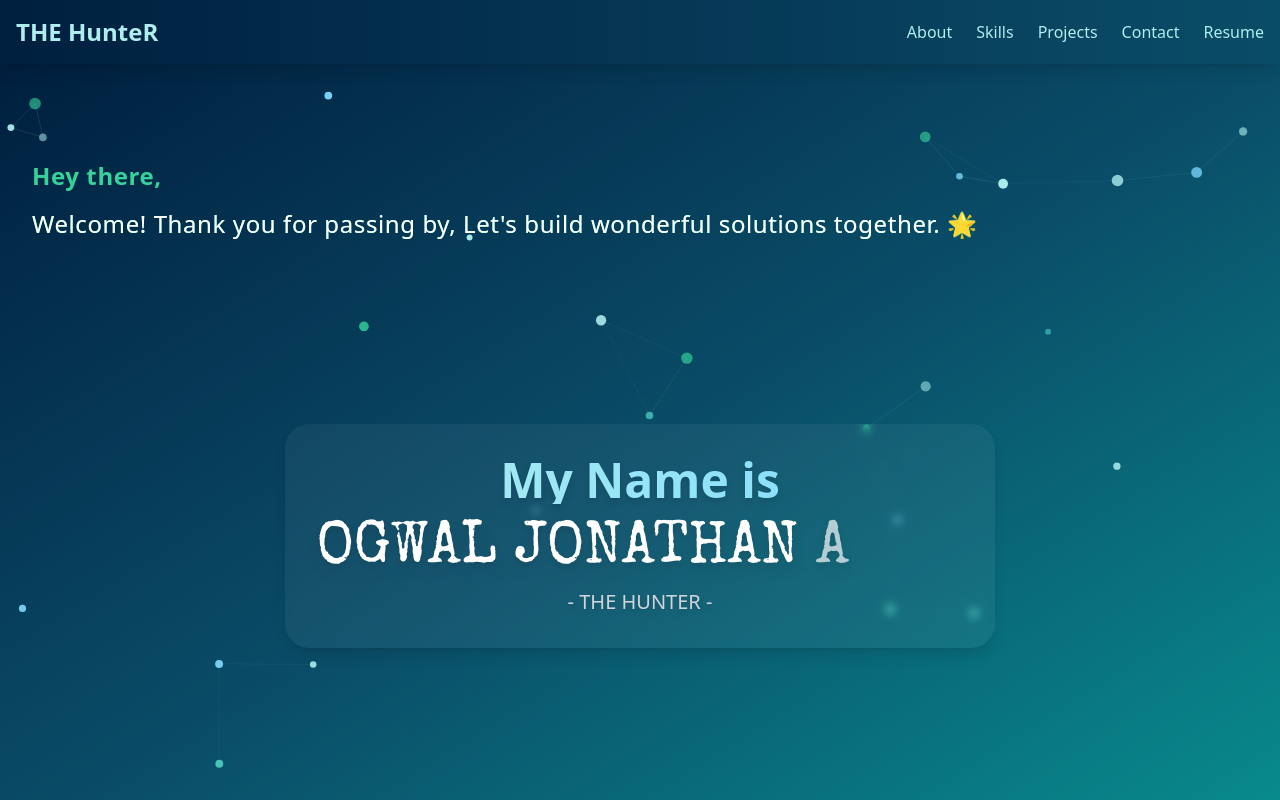
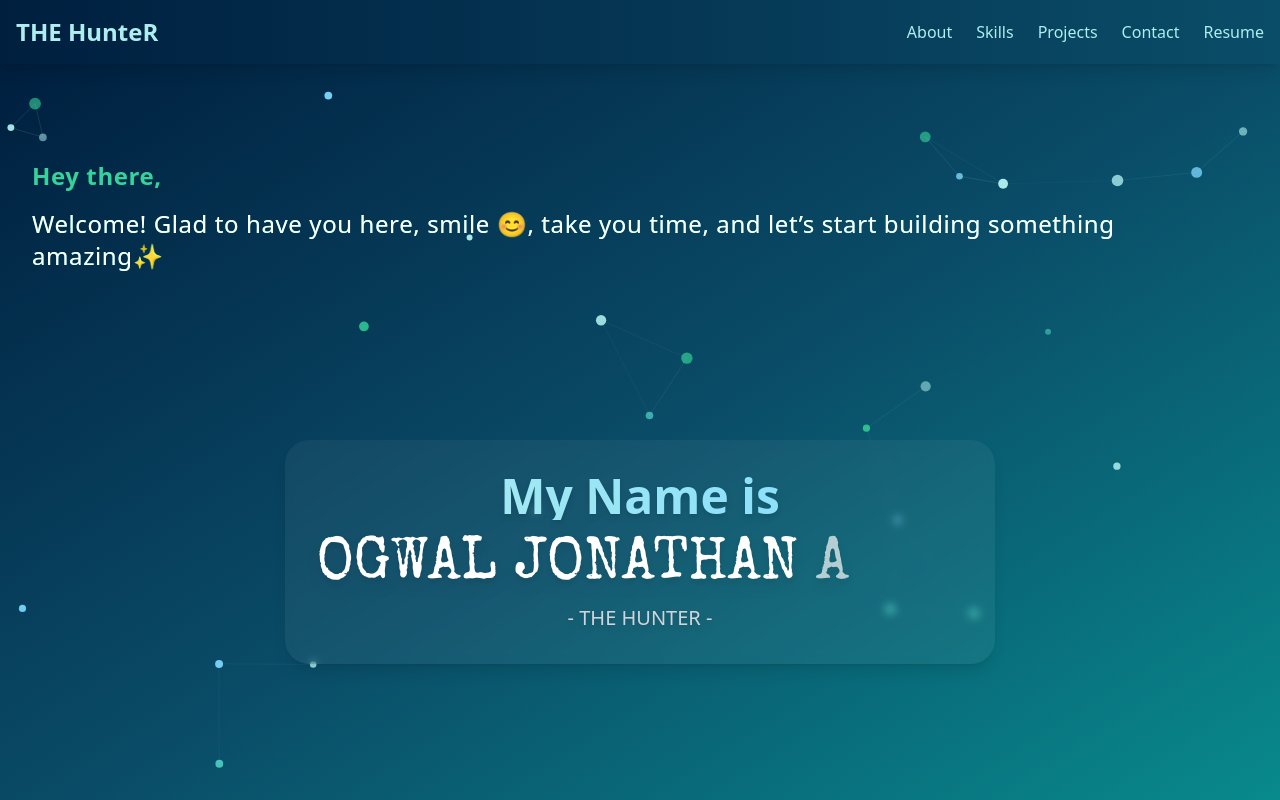
Before and after one commit to O-G-W-A-L/hunter, a React (Vite) app: page / in a window 1280 px wide. Shown: the top 800 px of the page. Built offline with nearby package versions, Linux system fonts and the light colour scheme.

Commit message:
just getting better

```diff
--- a/src/pages/Home.jsx
+++ b/src/pages/Home.jsx
@@ -31,8 +31,7 @@ export default function Home() {
         >
           Hey there, <br />
           <span className="block text-[#FFFFFF] mt-4 font-light">
-            Welcome! Thank you for passing by, Let's build wonderful solutions
-            together. 🌟
+            Welcome! Glad to have you here, smile 😊, take you time, and let’s start building something amazing✨
           </span>
         </motion.h1>
       </header>
```
